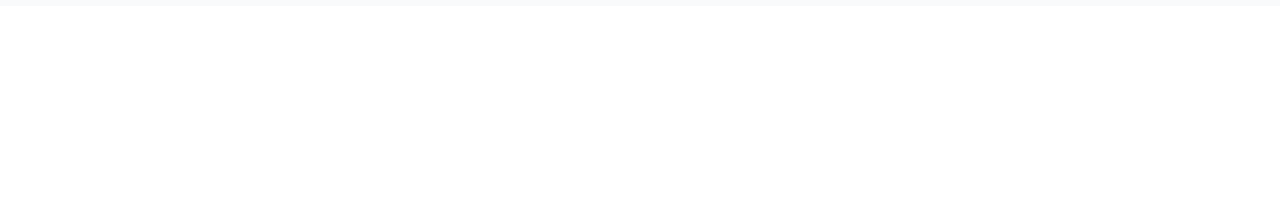
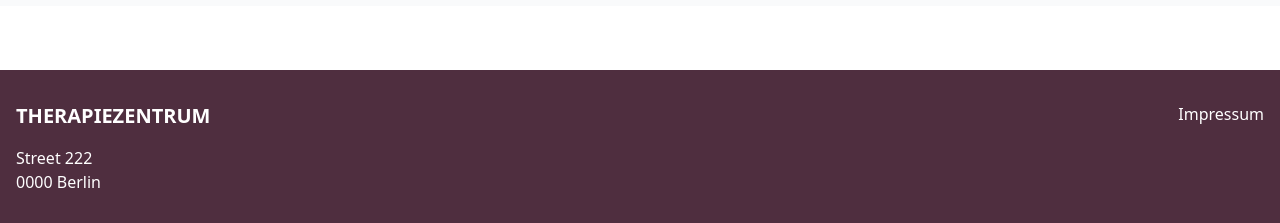
Before and after one commit to jhallal/therapiezentrum-rahnsdorf, a React (Vite) app: page / in a window 1280 px wide. Shown: the part 2245-2468 px from the top of the page. Before the commit the page ends 2251 px from the top, so only its background shows below. Built offline with nearby package versions, Linux system fonts and the light colour scheme.

Commit message:
Add footer with contact info
Implemented a footer for the website that includes a link to the Impressum and displays the address of the center: THERAPIEZENTRUM, Street 222, 0000 Berlin.
[skip gpt_engineer]

```diff
--- /dev/null
+++ b/src/components/Footer.tsx
@@ -0,0 +1,24 @@
+const Footer = () => {
+  return (
+    <footer className="bg-primary text-white py-8 mt-16">
+      <div className="container mx-auto px-4">
+        <div className="grid md:grid-cols-2 gap-8">
+          <div>
+            <h3 className="text-xl font-bold mb-4">THERAPIEZENTRUM</h3>
+            <address className="not-italic">
+              Street 222<br />
+              0000 Berlin
+            </address>
+          </div>
+          <div className="flex md:justify-end items-start">
+            <a href="/impressum" className="hover:text-secondary transition-colors">
+              Impressum
+            </a>
+          </div>
+        </div>
+      </div>
+    </footer>
+  );
+};
+
+export default Footer;
--- a/src/pages/Index.tsx
+++ b/src/pages/Index.tsx
@@ -2,6 +2,7 @@ import Navigation from "@/components/Navigation";
 import Banner from "@/components/Banner";
 import AgeGroupNav from "@/components/AgeGroupNav";
 import PracticeSummary from "@/components/PracticeSummary";
+import Footer from "@/components/Footer";
 
 const Index = () => {
   const practices = [
@@ -32,11 +33,11 @@ const Index = () => {
   ];
 
   return (
-    <div className="min-h-screen bg-white">
+    <div className="min-h-screen bg-white flex flex-col">
       <Navigation />
       <Banner />
       <AgeGroupNav />
-      <div className="bg-gray-50">
+      <div className="bg-gray-50 flex-grow">
         {practices.map((practice) => (
           <PracticeSummary
             key={practice.id}
@@ -44,6 +45,7 @@ const Index = () => {
           />
         ))}
       </div>
+      <Footer />
     </div>
   );
 };
```
